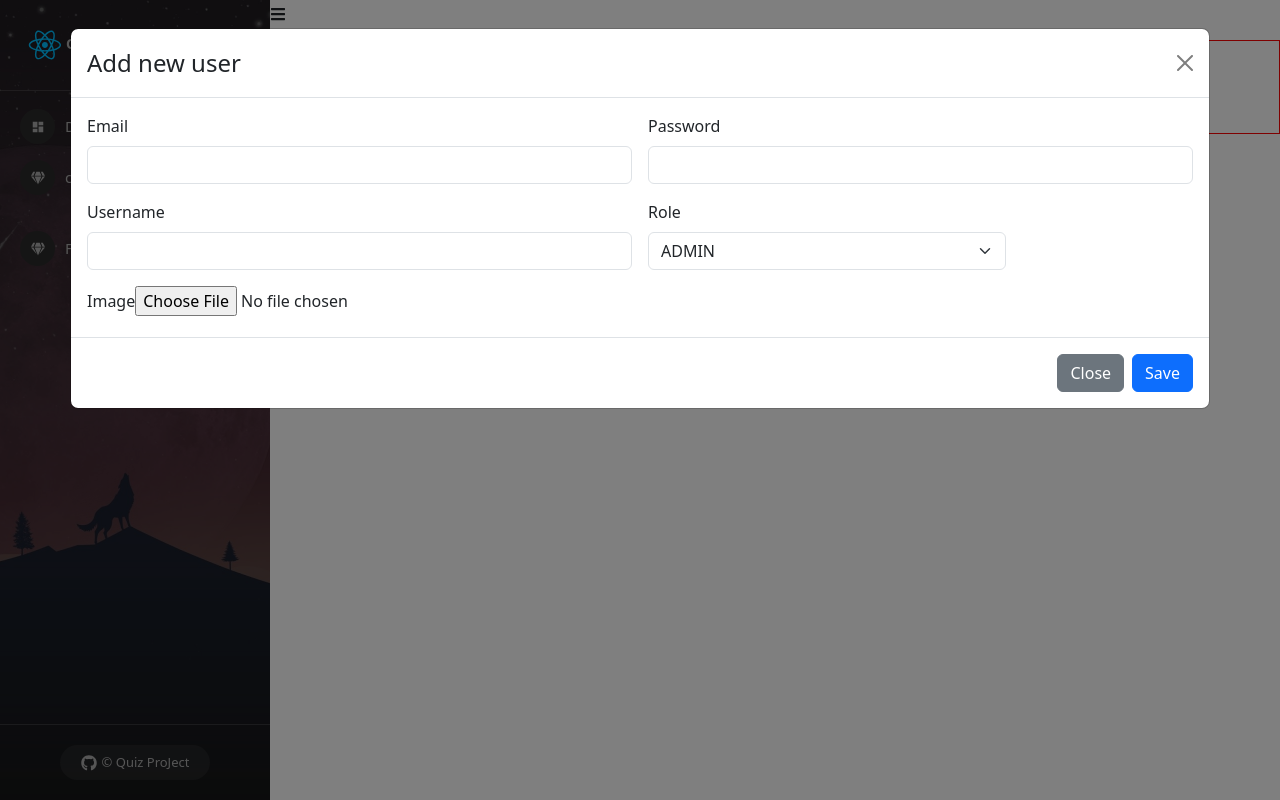
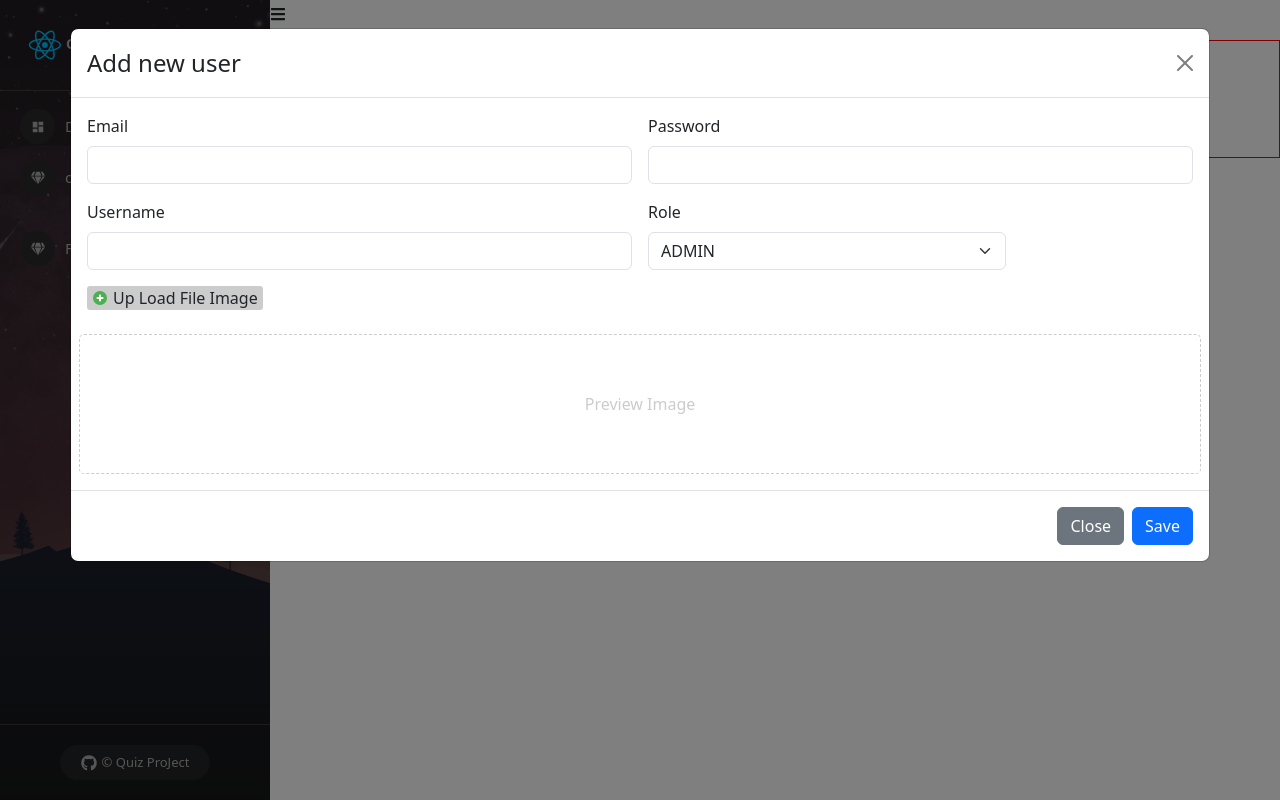
Before and after one commit to HideDar/DemoReact, a React (Create React App) app: page /admins/manage-users in a window 1280 px wide. Both pictures are taken after a click on the button "Launch demo modal". Built offline with nearby package versions, Linux system fonts and the light colour scheme.

Commit message:
State Modal add new user

```diff
--- a/src/components/Admin/Admin.js
+++ b/src/components/Admin/Admin.js
@@ -3,6 +3,7 @@
 import { FaBars } from 'react-icons/fa';
 import { useState } from "react";
 import { Outlet, Link } from "react-router-dom";
+
 
 const Admin = (props) => {
     const [collapsed, setCollapsed] = useState(false);
--- a/src/components/Admin/Content/ManageUser.js
+++ b/src/components/Admin/Content/ManageUser.js
@@ -1,5 +1,5 @@
 import ModalCreateUser from "./ModalCreateUser";
-
+import './ManageUser.scss';
 const ManageUser = (props) => {
     return (
         <div classNameName="manage-user-container">
@@ -12,9 +12,11 @@
                 </div>
                 <div>
                     Table User
-                    <ModalCreateUser />
+
                 </div>
+                <ModalCreateUser />
             </div>
+
         </div>
     )
 }
--- /dev/null
+++ b/src/components/Admin/Content/ManageUser.scss
@@ -0,0 +1,32 @@
+.modal-add-user {
+    .img-preview {
+        border: 1px dashed #ccc;
+        height: 140px;
+        border-radius: 5px;
+        display: flex;
+        justify-content: center;
+        align-items: center;
+        color: #ccc;
+
+        img {
+            max-width: 100%;
+            max-height: 100%;
+        }
+    }
+
+    .lable-upload {
+        display: flex;
+        align-items: center;
+        gap: 5px;
+        width: fit-content;
+        padding: 0 5px;
+        border-radius: 3px;
+        background-color: #cccccc;
+        cursor: pointer;
+
+        &:hover {
+            background-color: #dcdcdc;
+        }
+    }
+
+}
--- a/src/components/Admin/Content/ModalCreateUser.js
+++ b/src/components/Admin/Content/ModalCreateUser.js
@@ -1,6 +1,8 @@
+import userEvent from '@testing-library/user-event';
 import { useState } from 'react';
 import Button from 'react-bootstrap/Button';
 import Modal from 'react-bootstrap/Modal';
+import { FcPlus } from 'react-icons/fc';
 
 const ModalCreateUser = () => {
     const [show, setShow] = useState(false);
@@ -8,13 +10,35 @@
     const handleClose = () => setShow(false);
     const handleShow = () => setShow(true);
 
+    const [email, setEmail] = useState("");
+    const [password, setPassword] = useState("");
+    const [username, setUsername] = useState("");
+    const [role, setRole] = useState("USER");
+    const [imgae, setImage] = useState("");
+    const [previewImage, setPreviewImage] = useState("");
+
+    const handleUploadImage = (event) => {
+        if (event.target && event.target.files && event.target.files[0]) {
+            setPreviewImage(URL.createObjectURL(event.target.files[0]))
+            setImage(event.target.files[0])
+        } else {
+            // setPreviewImage("");
+        }
+
+    }
+
+
     return (
         <>
             <Button variant="primary" onClick={handleShow}>
                 Launch demo modal
             </Button>
 
-            <Modal show={show} onHide={handleClose} size="xl" backdrop="static">
+            <Modal show={show} onHide={handleClose}
+                size="xl"
+                backdrop="static"
+                className='modal-add-user'
+            >
                 <Modal.Header closeButton>
                     <Modal.Title>Add new user</Modal.Title>
                 </Modal.Header>
@@ -22,26 +46,45 @@
                     <form className="row g-3">
                         <div className="col-md-6">
                             <label className="form-label">Email</label>
-                            <input type="email" className="form-control" />
+                            <input type="email" className="form-control" value={email}
+                                onChange={(event) => setEmail(event.target.value)}
+                            />
                         </div>
                         <div className="col-md-6">
                             <label className="form-label">Password</label>
-                            <input type="password" className="form-control" />
+                            <input type="password" className="form-control" value={password}
+                                onChange={(event) => setPassword(event.target.value)}
+                            />
                         </div>
                         <div className="col-md-6">
                             <label className="form-label">Username</label>
-                            <input type="text" className="form-control" />
+                            <input type="text" className="form-control" value={username}
+                                onChange={(event) => setUsername(event.target.value)}
+                            />
                         </div>
                         <div className="col-md-4">
                             <label className="form-label">Role</label>
-                            <select className="form-select">
+                            <select className="form-select" onChange={(event) => setRole(event.target.value)}>
                                 <option selected value="USER">USER</option>
                                 <option selected value="ADMIN">ADMIN</option>
                             </select>
                         </div>
                         <div className='col-md-12'>
-                            <label className="form-label">Image</label>
-                            <input type="file" />
+                            <label className="form-label lable-upload" htmlFor='LableUpload'>
+                                <FcPlus />
+                                Up Load File Image
+                            </label>
+                            <input type="file" hidden id='LableUpload'
+                                onChange={(event) => handleUploadImage(event)} />
+                        </div>
+                        <div className='col-md-12 img-preview'>
+                            {previewImage ?
+                                <img src={previewImage}></img>
+                                :
+                                <span>Preview Image</span>
+                            }
+
+
                         </div>
 
                     </form>
```
